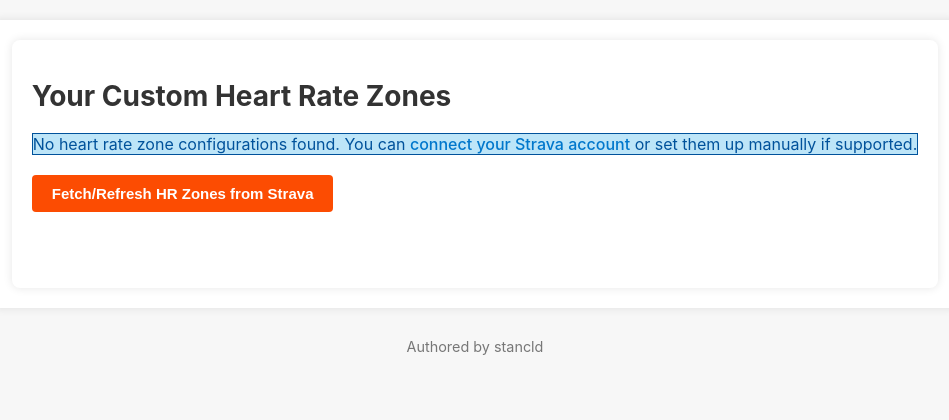
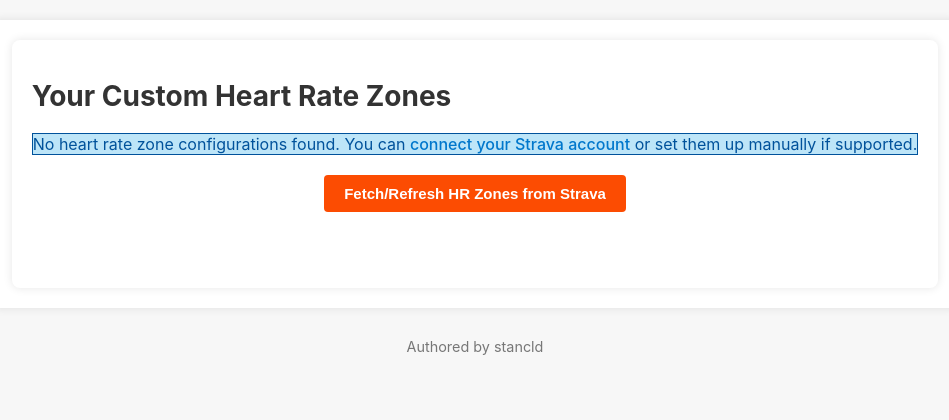
Before and after one commit to stancld/zonelens, a Django app: template backend/api/templates/api/hr_zone_display.html in a window 1280 px wide. Shown: the top 420 px of the page, without its empty margins (165-1114 px from the left). Run offline with Django 5.2, Linux system fonts and the light colour scheme; the template is opened without the code that fills it, so the values that code supplies are empty; parts of the project's set-up code (start-up, migrations or seed data) failed here and were passed over.

Commit message:
ui: Center Fetch/Refresh HR Zones from Strava button

```diff
--- a/backend/api/templates/api/hr_zone_display.html
+++ b/backend/api/templates/api/hr_zone_display.html
@@ -319,7 +319,7 @@
             <p class="info-message">No heart rate zone configurations found. You can <a href="{% url 'strava_auth' %}?next={{ request.path }}">connect your Strava account</a> or set them up manually if supported.</p>
         {% endif %}
 
-        <div style="margin-top: 20px;">
+        <div style="margin-top: 20px; text-align: center;">
             <button id="fetchStravaHrZonesButton">Fetch/Refresh HR Zones from Strava</button>
             <div id="fetchStatusMessage"></div>
         </div>
```
